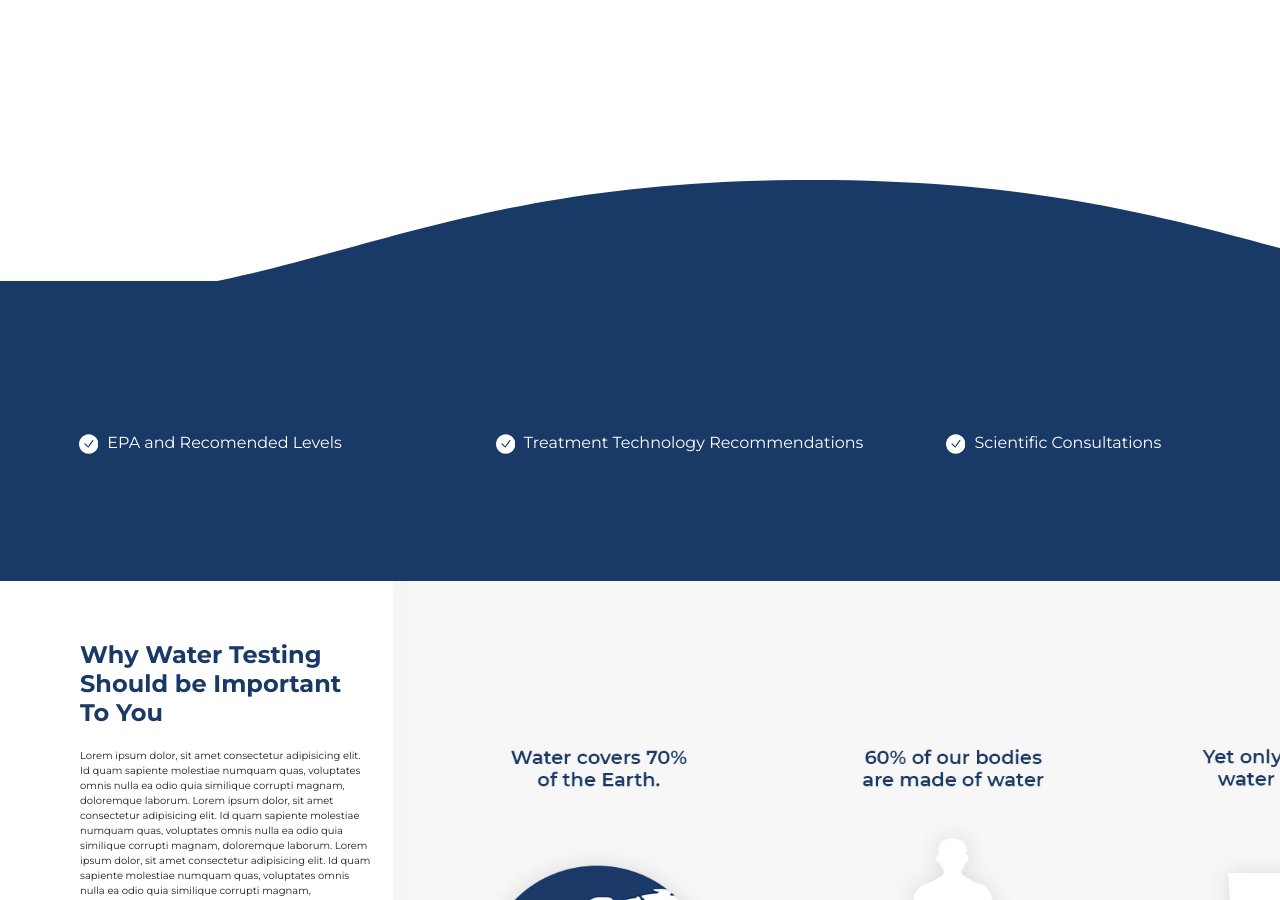
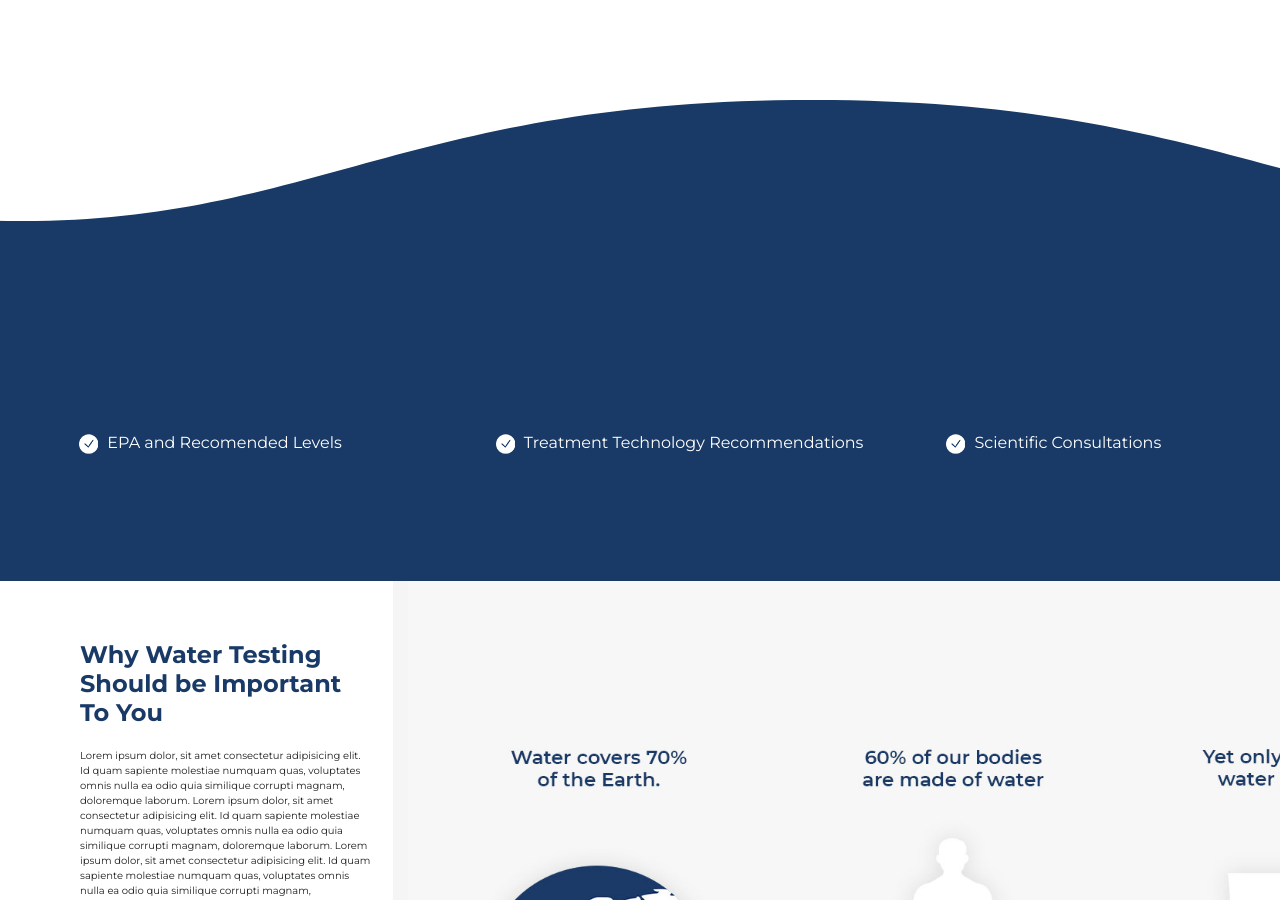
Before and after one commit to stevepabatao/xperiential, a plain HTML site: page index.html in a window 1280 px wide. Shown: the part 1030-1930 px from the top of the page. Drawn offline with nearby package versions, Linux system fonts and the light colour scheme.

Commit message:
fix the wave on footer

```diff
--- a/index.html
+++ b/index.html
@@ -124,7 +124,7 @@
 <section class="px-md-4 mx-md-4 mb-4 text-lg-left dark-grey-text" style="margin-top:100px;">
 
     <div class="ocean">
-      <div class="wave"></div>
+      <div class="wave" style="margin-top:-80px;"></div>
     </div>
 
 </section>
```
